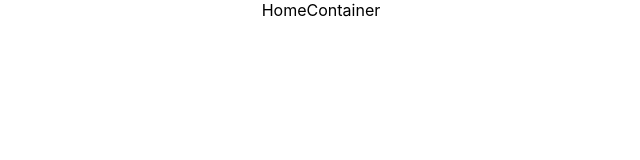
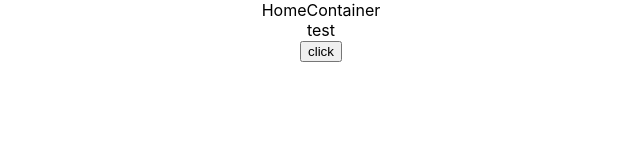
Before and after one commit to kanggongp/react-js-test, a React (Create React App) app: page / in a window 1280 px wide. Shown: the top 160 px of the page, without its empty margins (319-959 px from the left). Built offline with nearby package versions, Linux system fonts and the light colour scheme.

Commit message:
Develop (#2)
* click 01

* click 02

* click 03

```diff
--- a/src/router/Home/HomeContainer.js
+++ b/src/router/Home/HomeContainer.js
@@ -1,9 +1,27 @@
 import React from 'react';
 
 function HomeContainer(props) {
+
+  const click = () => {
+    // console.log('clilck test1');
+    // console.log('clilck test2');
+    console.log('clilck test3');
+    console.log('clilck test4');
+
+    console.log('clilck test11');
+    console.log('clilck test21');
+    console.log('clilck test31');
+    console.log('clilck test41');
+
+  }
+
   return (
     <div>
       HomeContainer
+      <div>
+        test
+      </div>
+      <button onClick={click}>click</button>
     </div>
   );
 }
```
